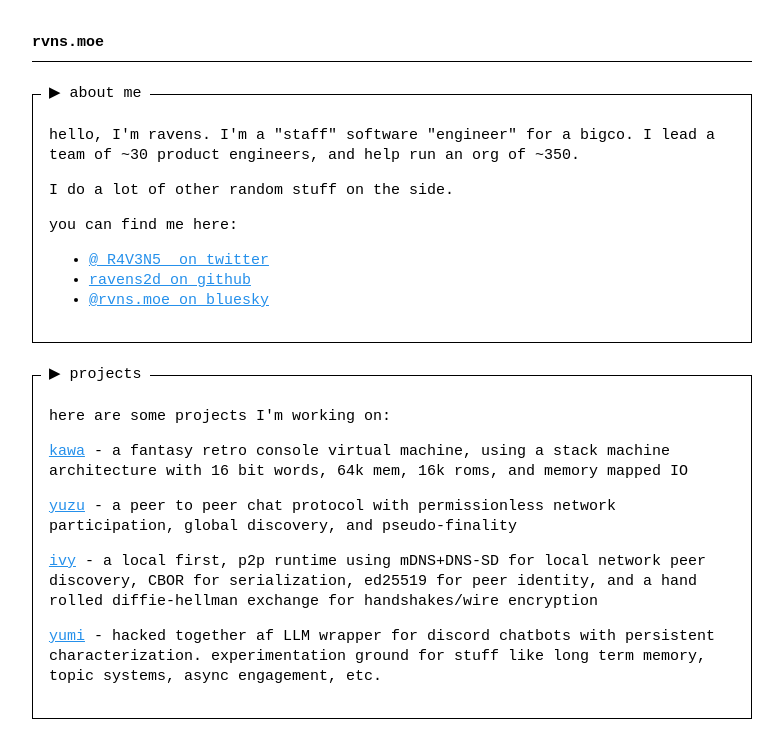
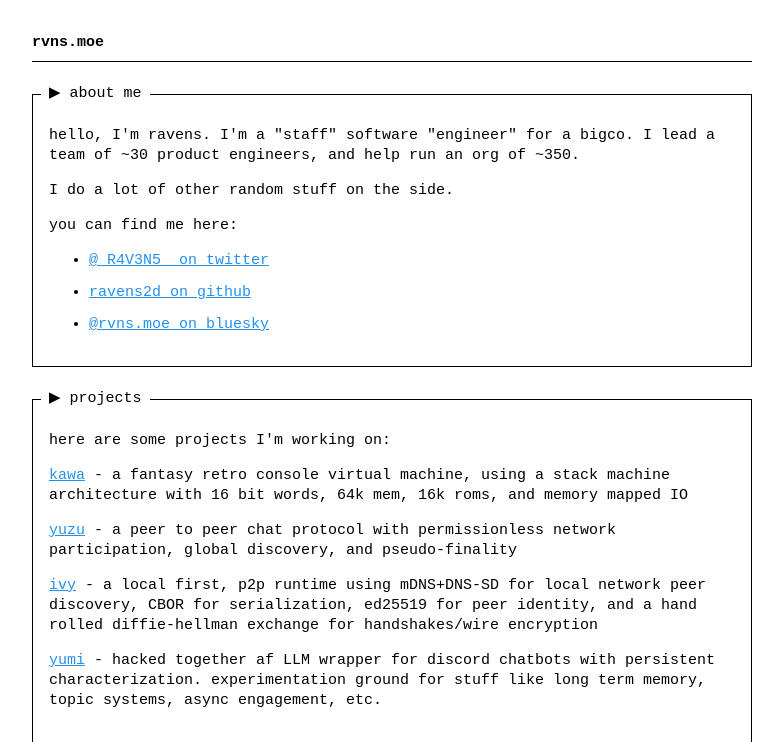
Before and after one commit to ravens2d/ravens2d.github.io, a plain HTML site: page index.html in a window 1280 px wide. Shown: the top 742 px of the page, without its empty margins (248-1031 px from the left). Drawn offline with Linux system fonts and the light colour scheme.

Commit message:
adjust line height

```diff
--- a/style.css
+++ b/style.css
@@ -53,6 +53,10 @@ h3::before {
     padding-right: 8px;
 }
 
+li {
+    margin: 0.75rem 0;
+}
+
 .box {
     border: 1px solid #000;
     padding: 1rem;
```
